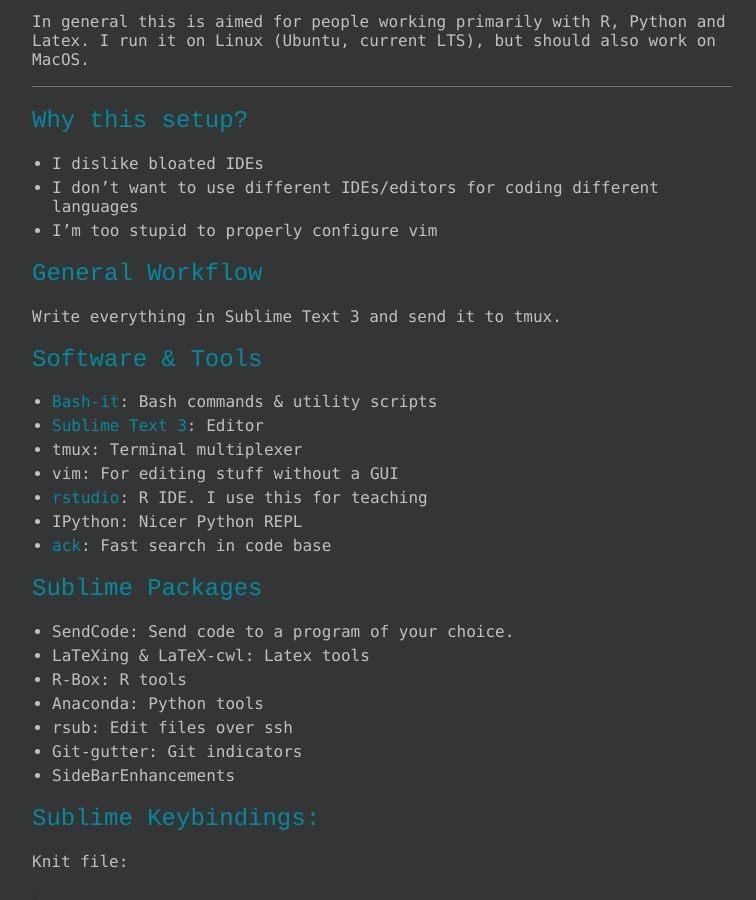
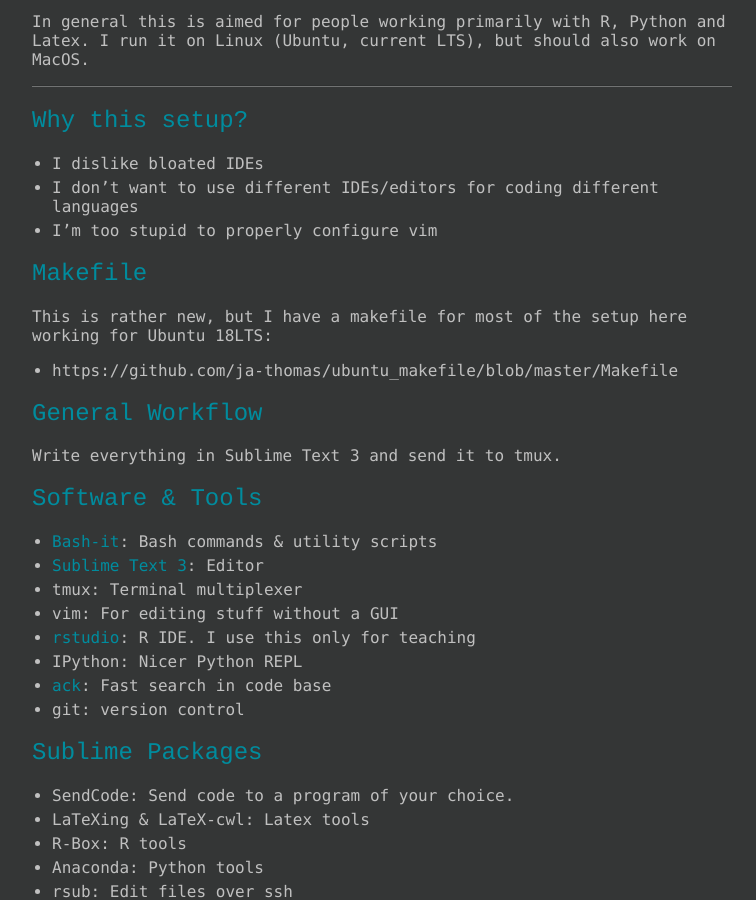
Before and after one commit to ja-thomas/ja-thomas.github.io, a Jekyll site: the page built from dev_setup.md, in a window 1280 px wide and 900 px high, scrolled down 206 px. Shown: the whole window, without its empty margins (258-1014 px from the left). Built offline with Jekyll 4.4.1, drawn with Linux system fonts in a browser that asks for light colours.

Commit message:
someday I gonna kill someone for this shit...

```diff
--- a/dev_setup.md
+++ b/dev_setup.md
@@ -18,6 +18,12 @@ I run it on Linux (Ubuntu, current LTS), but should also work on MacOS.
 - I'm too stupid to properly configure vim
 
 
+## Makefile
+
+This is rather new, but I have a makefile for most of the setup here working for Ubuntu 18LTS:
+
+- https://github.com/ja-thomas/ubuntu_makefile/blob/master/Makefile
+
 ## General Workflow
 
 Write everything in Sublime Text 3 and send it to tmux.
@@ -29,10 +35,10 @@ Write everything in Sublime Text 3 and send it to tmux.
 - [Sublime Text 3](https://www.sublimetext.com/docs/3/linux_repositories.html): Editor
 - tmux: Terminal multiplexer
 - vim: For editing stuff without a GUI
-- [rstudio](https://www.rstudio.com/products/rstudio/download/): R IDE. I use this for teaching
+- [rstudio](https://www.rstudio.com/products/rstudio/download/): R IDE. I use this only for teaching
 - IPython: Nicer Python REPL
 - [ack](https://beyondgrep.com/): Fast search in code base
-
+- git: version control
 
 ## Sublime Packages
 
```
Also changed, not shown: index.md (+1 -0 lines).
